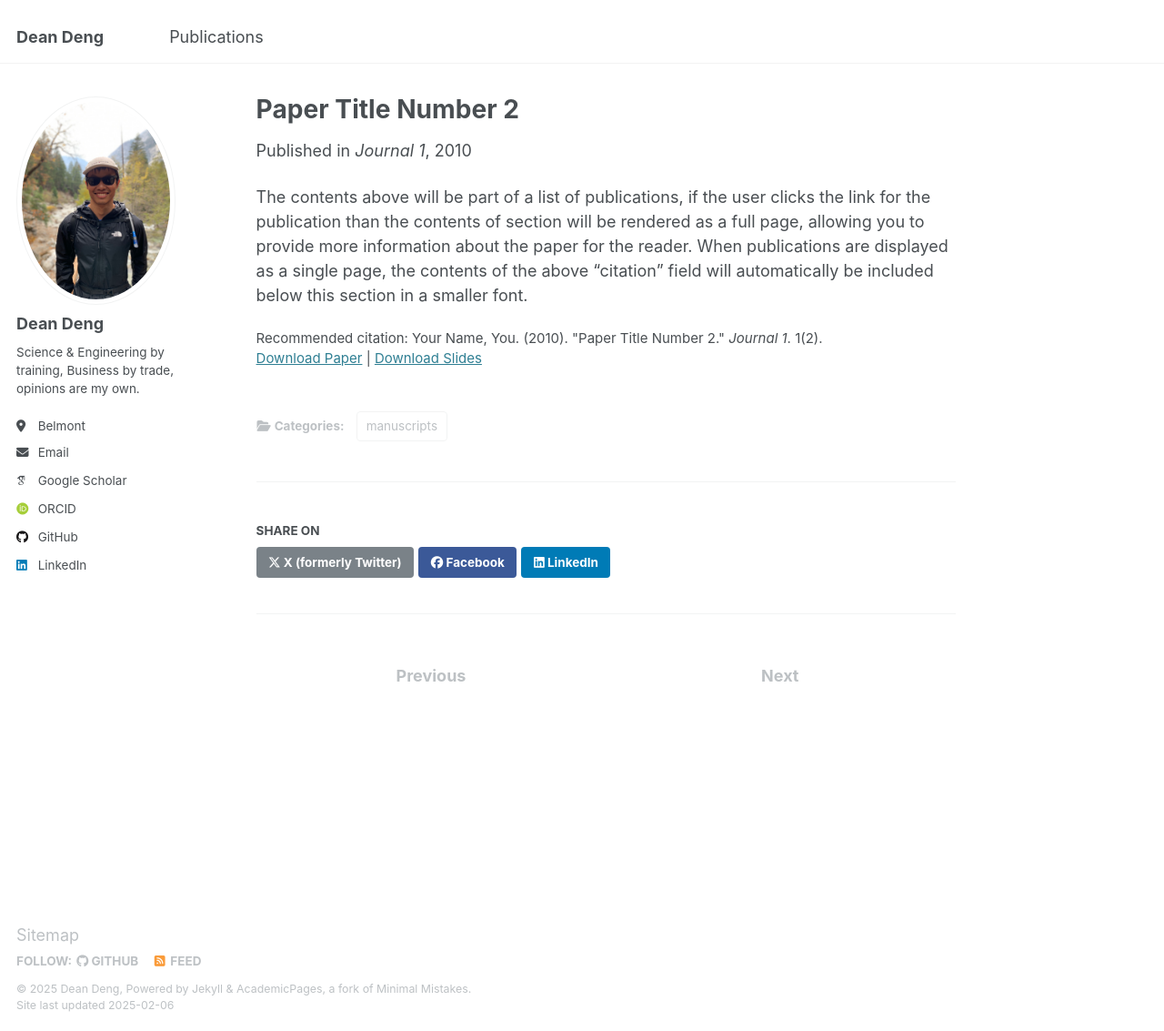
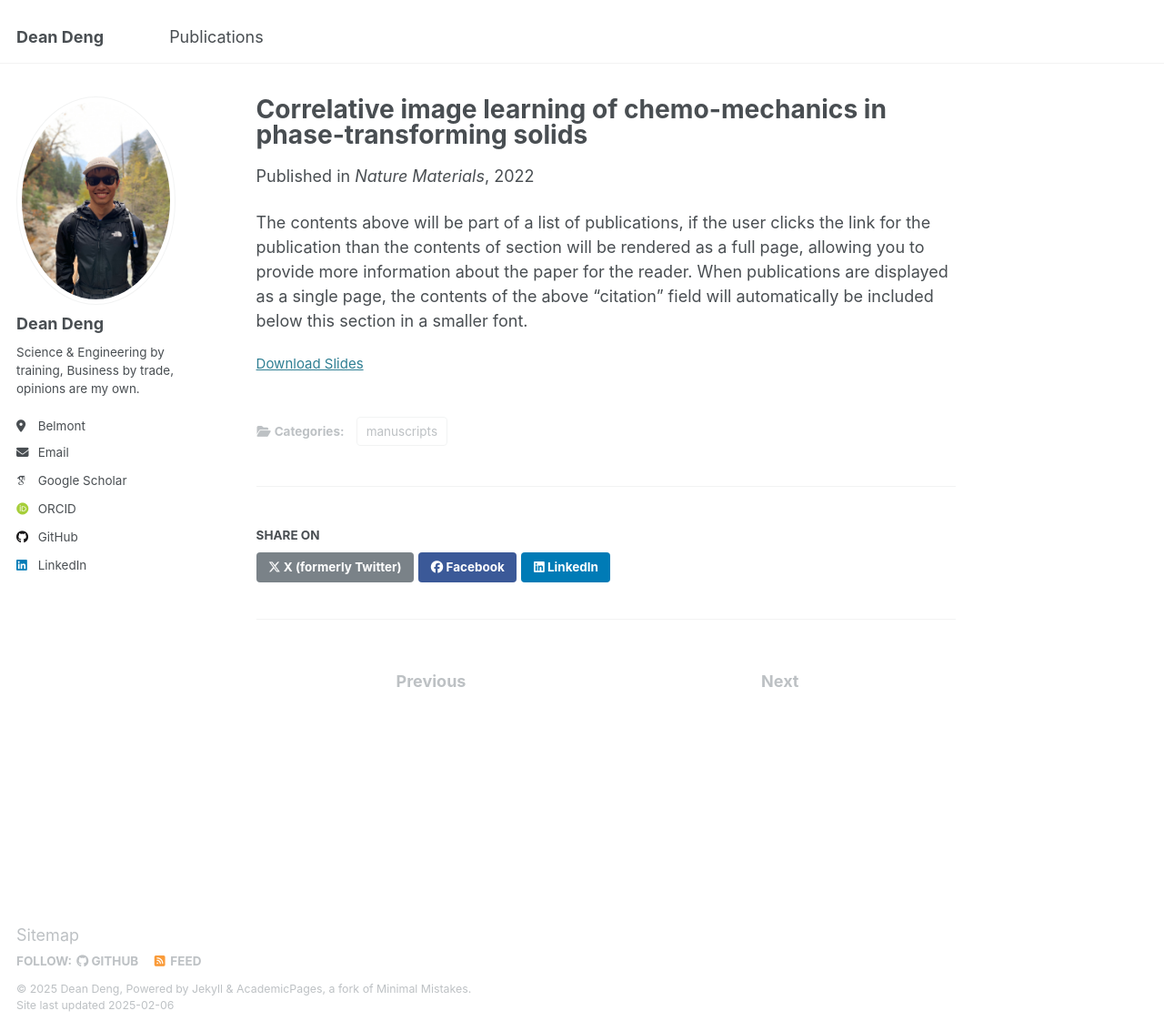
Before and after one commit to dhtdean/home, a Jekyll site: the page built from _publications/2010-10-01-paper-title-number-2.md, in a window 1280 px wide and 1133 px high. Shown: the whole window at 91% size. Built offline with Jekyll 4.4.1, drawn with Linux system fonts in a browser that asks for light colours; some web fonts are replaced.

Commit message:
Update paper 1

```diff
--- a/_layouts/single.html
+++ b/_layouts/single.html
@@ -52,7 +52,7 @@ layout: default
         {% elsif page.citation and page.paperurl %}
           <p style="font-size: smaller">Recommended citation: {{ page.citation }}<br /><a href="{{ page.paperurl }}">Download Paper</a></p>
         {% elsif page.citation and page.slidesurl %}
-          <p style="font-size: smaller">Recommended citation: {{ page.citation }}<br /><a href="{{ page.slidesurl }}">Download Slides</a></p>
+          <p style="font-size: smaller">Recommended citation: {{ page.citation }}<br /><a href="{{ page.slidesurl }}">Press release</a></p>
         {% elsif page.citation %}
           <p style="font-size: smaller">Recommended citation: {{ page.citation }}</p>
         {% elsif page.slidesurl %}
--- a/_pages/publications.html
+++ b/_pages/publications.html
@@ -6,7 +6,7 @@ author_profile: true
 ---
 
 {% if site.author.googlescholar %}
-  <div class="wordwrap">You can also find my articles on <a href="{{site.author.googlescholar}}">my Google Scholar profile</a>.</div>
+  <div class="wordwrap"> Below is a select set of my publications. You can also find more of my on <a href="{{site.author.googlescholar}}">my Google Scholar profile</a>.</div>
 {% endif %}
 
 {% include base_path %}
--- a/_publications/2010-10-01-paper-title-number-2.md
+++ b/_publications/2010-10-01-paper-title-number-2.md
@@ -1,14 +1,14 @@
 ---
-title: "Paper Title Number 2"
+title: "Correlative image learning of chemo-mechanics in phase-transforming solids"
 collection: publications
 category: manuscripts
 permalink: /publication/2010-10-01-paper-title-number-2
-excerpt: 'This paper is about the number 2. The number 3 is left for future work.'
-date: 2010-10-01
-venue: 'Journal 1'
-slidesurl: 'http://academicpages.github.io/files/slides2.pdf'
-paperurl: 'http://academicpages.github.io/files/paper2.pdf'
-citation: 'Your Name, You. (2010). &quot;Paper Title Number 2.&quot; <i>Journal 1</i>. 1(2).'
+excerpt: 'We decipher nanoscale battery chemomechanics combining AI and nanoscale imaging to help build better batteries'
+date: 2022-02-17
+venue: 'Nature Materials'
+slidesurl: 'https://news.stanford.edu/stories/2022/02/ai-deciphers-atomic-scale-images-better-batteries'
+paperurl: 'https://www.nature.com/articles/s41563-021-01191-0'
+#citation: 'Your Name, You. (2010). &quot;Paper Title Number 2.&quot; <i>Journal 1</i>. 1(2).'
 ---
 
 The contents above will be part of a list of publications, if the user clicks the link for the publication than the contents of section will be rendered as a full page, allowing you to provide more information about the paper for the reader. When publications are displayed as a single page, the contents of the above "citation" field will automatically be included below this section in a smaller font.
```
